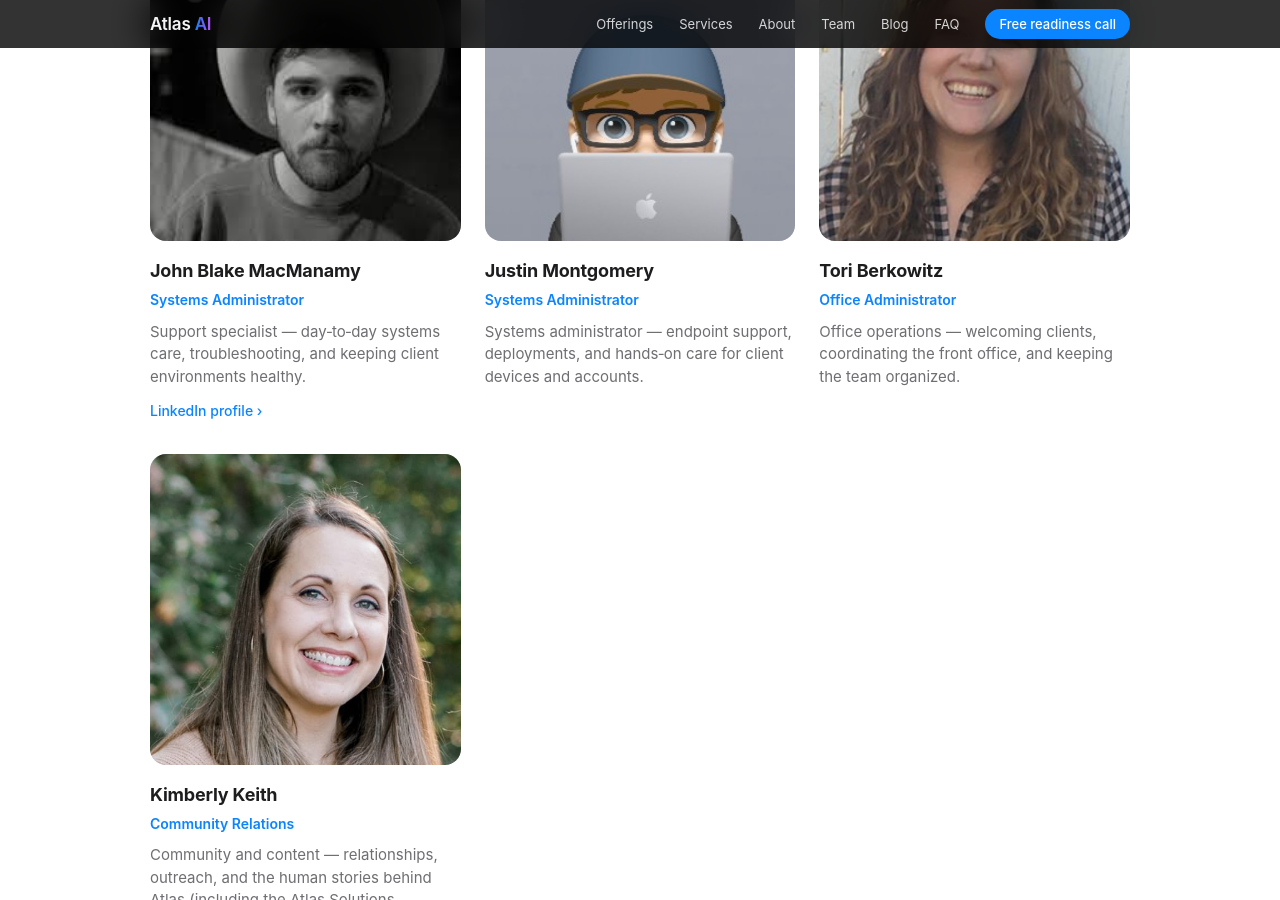
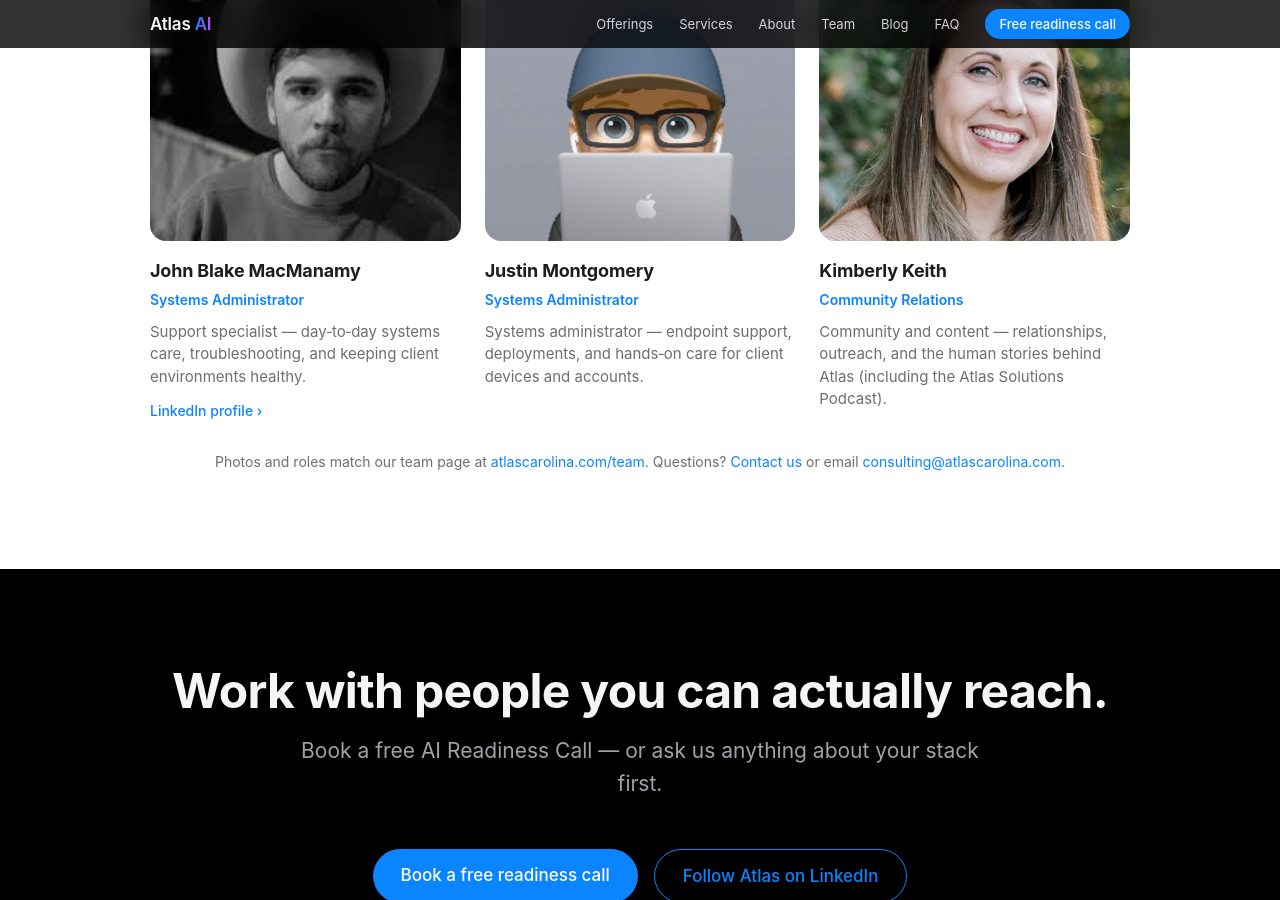
Before and after one commit to chadakeith/atlas-solutions-ai, a Jekyll site: the page team.html, which Jekyll copies as it is, in a window 1280 px wide and 900 px high, scrolled down 1623 px. Built offline with Jekyll 4.4.1, drawn with Linux system fonts in a browser that asks for light colours.

Commit message:
Remove Tori Berkowitz from team listings
Co-authored-by: Chad Keith <chadakeith@users.noreply.github.com>

```diff
--- a/team.html
+++ b/team.html
@@ -33,8 +33,7 @@
         {"@type": "ListItem", "position": 3, "item": {"@type": "Person", "name": "Molly Hoffman", "jobTitle": "Administration", "image": "https://ai.atlastechnology.solutions/assets/img/team/molly-hoffman.jpg", "worksFor": {"@id": "https://ai.atlastechnology.solutions/#org"}}},
         {"@type": "ListItem", "position": 4, "item": {"@type": "Person", "name": "John Blake MacManamy", "jobTitle": "Systems Administrator", "image": "https://ai.atlastechnology.solutions/assets/img/team/john-blake-macmanamy.jpg", "sameAs": "https://www.linkedin.com/in/john-blake-macmanamy-a8721a26b", "worksFor": {"@id": "https://ai.atlastechnology.solutions/#org"}}},
         {"@type": "ListItem", "position": 5, "item": {"@type": "Person", "name": "Justin Montgomery", "jobTitle": "Systems Administrator", "image": "https://ai.atlastechnology.solutions/assets/img/team/justin-montgomery.jpg", "worksFor": {"@id": "https://ai.atlastechnology.solutions/#org"}}},
-        {"@type": "ListItem", "position": 6, "item": {"@type": "Person", "name": "Tori Berkowitz", "jobTitle": "Office Administrator", "image": "https://ai.atlastechnology.solutions/assets/img/team/tori-berkowitz.jpg", "worksFor": {"@id": "https://ai.atlastechnology.solutions/#org"}}},
-        {"@type": "ListItem", "position": 7, "item": {"@type": "Person", "name": "Kimberly Keith", "jobTitle": "Community Relations", "image": "https://ai.atlastechnology.solutions/assets/img/team/kimberly-keith.jpg", "worksFor": {"@id": "https://ai.atlastechnology.solutions/#org"}}}
+        {"@type": "ListItem", "position": 6, "item": {"@type": "Person", "name": "Kimberly Keith", "jobTitle": "Community Relations", "image": "https://ai.atlastechnology.solutions/assets/img/team/kimberly-keith.jpg", "worksFor": {"@id": "https://ai.atlastechnology.solutions/#org"}}}
       ]
     }
   }
@@ -137,15 +136,6 @@
 
         <article class="staff-card reveal">
           <div class="staff-photo-wrap">
-            <img src="assets/img/team/tori-berkowitz.jpg" alt="Tori Berkowitz, Office Administrator at Atlas Technology Solutions" width="400" height="400" loading="lazy" decoding="async">
-          </div>
-          <h3>Tori Berkowitz</h3>
-          <p class="role">Office Administrator</p>
-          <p class="staff-bio">Office operations — welcoming clients, coordinating the front office, and keeping the team organized.</p>
-        </article>
-
-        <article class="staff-card reveal">
-          <div class="staff-photo-wrap">
             <img src="assets/img/team/kimberly-keith.jpg" alt="Kimberly Keith, Community Relations at Atlas Technology Solutions" width="400" height="400" loading="lazy" decoding="async">
           </div>
           <h3>Kimberly Keith</h3>
```
Also changed, not shown: about.html (+0 -8 lines), index.html (+0 -7 lines), assets/img/team/tori-berkowitz.jpg (deleted).
